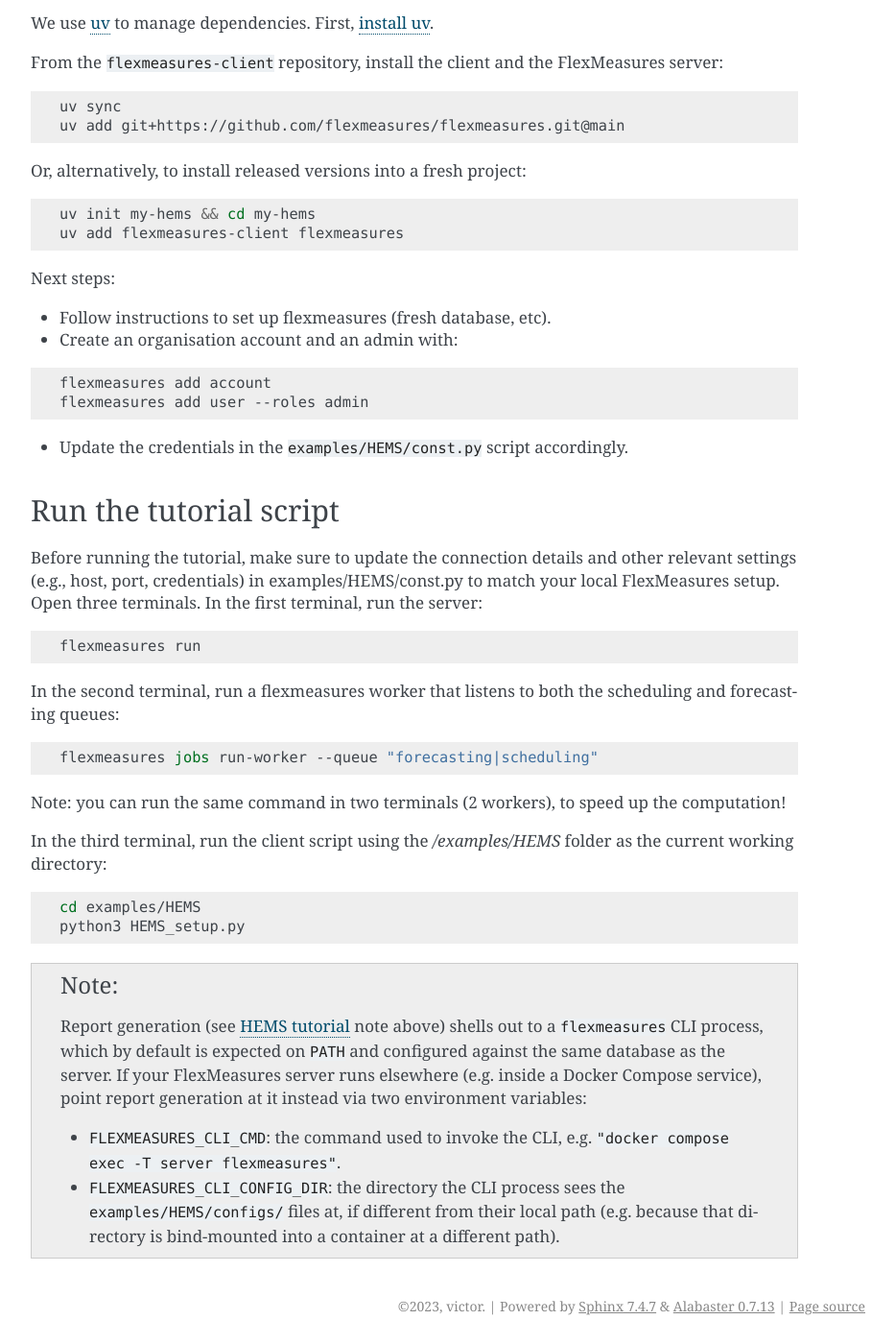
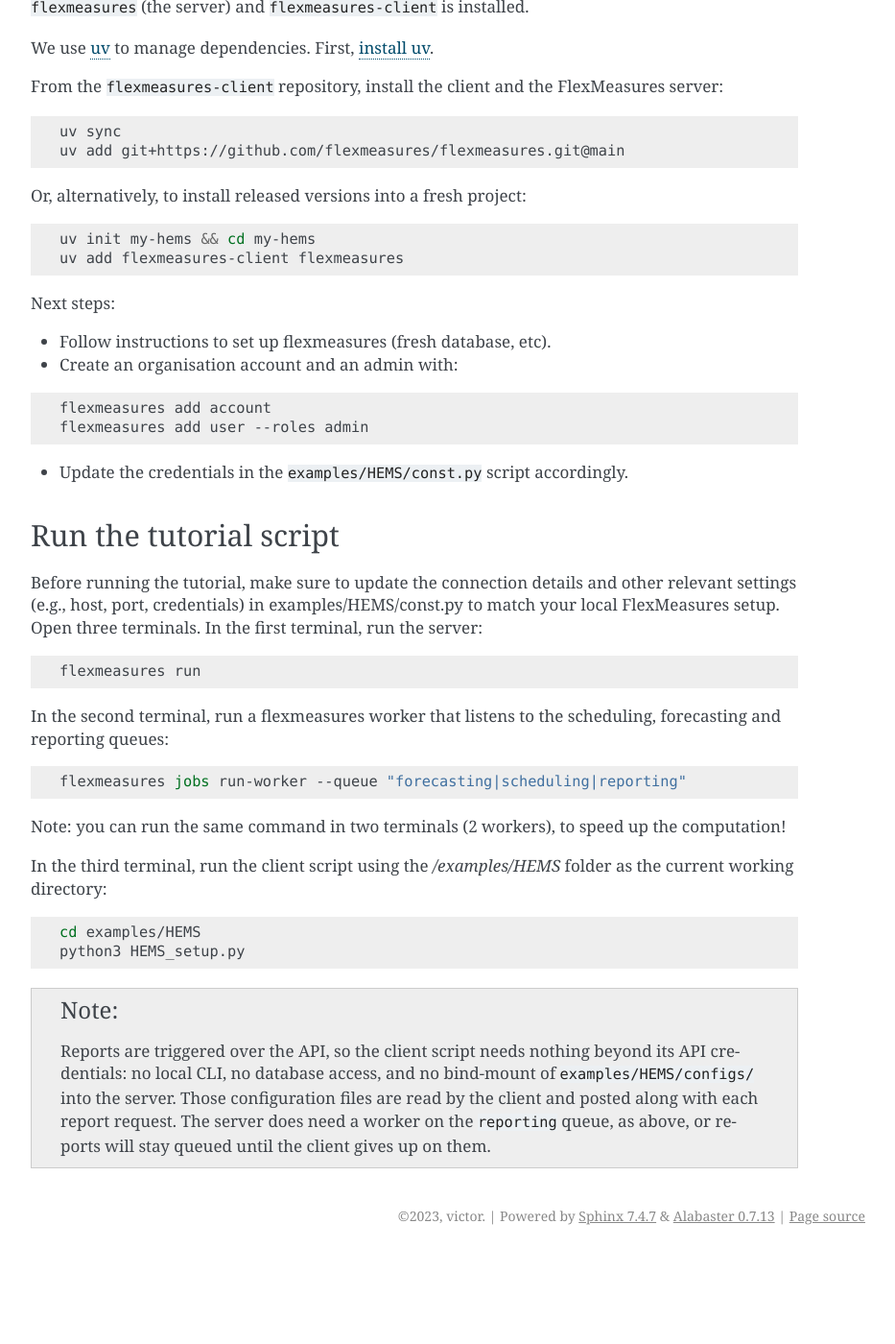
Before and after one commit to FlexMeasures/flexmeasures-client, a Sphinx documentation site: the page built from docs/HEMS.rst, in a window 1280 px wide and 1400 px high, scrolled down 1189 px. Shown: the whole window at 96% size, without its empty margins (338-1271 px from the left). Built offline with Sphinx 7.4.7, drawn with Linux system fonts in a browser that asks for light colours; after the commit the page ends 2495 px from its top, so only the background shows below that; some of the changed text lies outside the part shown.

Commit message:
docs(hems): describe the API-based reporting setup
Note the v1.1.0 server requirement, add reporting to the worker queues,
and replace the CLI workaround section, which no longer applies now that
report configuration is posted rather than read from disk by the server.

Signed-off-by: Mohamed Belhsan Hmida <mohamedbelhsanhmida@gmail.com>

```diff
--- a/docs/HEMS.rst
+++ b/docs/HEMS.rst
@@ -15,7 +15,7 @@
     :align: center
 |
 
-.. note:: The tutorial still uses the CLI for reporting. In future versions, we might make reporting available via the API, as well.
+.. note:: The tutorial talks to FlexMeasures over the API only, including for reporting. That requires a FlexMeasures server of version 1.1.0 or above, and a worker listening on the ``reporting`` queue.
 
 
 Set up your environment
@@ -63,11 +63,11 @@
 
     flexmeasures run
 
-In the second terminal, run a flexmeasures worker that listens to both the scheduling and forecasting queues:
+In the second terminal, run a flexmeasures worker that listens to the scheduling, forecasting and reporting queues:
 
 .. code-block:: bash
 
-    flexmeasures jobs run-worker --queue "forecasting|scheduling"
+    flexmeasures jobs run-worker --queue "forecasting|scheduling|reporting"
 
 Note: you can run the same command in two terminals (2 workers), to speed up the computation!
 
@@ -79,7 +79,4 @@
     python3 HEMS_setup.py
 
 .. note::
-   Report generation (see :ref:`hems-tutorial` note above) shells out to a ``flexmeasures`` CLI process, which by default is expected on ``PATH`` and configured against the same database as the server. If your FlexMeasures server runs elsewhere (e.g. inside a Docker Compose service), point report generation at it instead via two environment variables:
-
-   - ``FLEXMEASURES_CLI_CMD``: the command used to invoke the CLI, e.g. ``"docker compose exec -T server flexmeasures"``.
-   - ``FLEXMEASURES_CLI_CONFIG_DIR``: the directory the CLI process sees the ``examples/HEMS/configs/`` files at, if different from their local path (e.g. because that directory is bind-mounted into a container at a different path).
+   Reports are triggered over the API, so the client script needs nothing beyond its API credentials: no local CLI, no database access, and no bind-mount of ``examples/HEMS/configs/`` into the server. Those configuration files are read by the client and posted along with each report request. The server does need a worker on the ``reporting`` queue, as above, or reports will stay queued until the client gives up on them.
```
